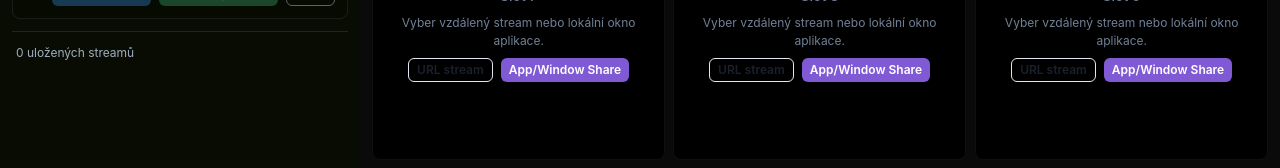
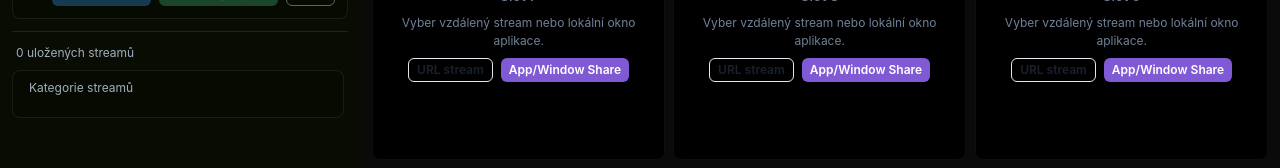
Before and after one commit to jnovec/synced-novec-online, a Next.js app: page / in a window 1280 px wide. Shown: the part 628-796 px from the top of the page. Built offline with nearby package versions, Linux system fonts and the light colour scheme.

Commit message:
Replace stream accordions with category selector

```diff
--- a/src/components/Sidebar.tsx
+++ b/src/components/Sidebar.tsx
@@ -1,4 +1,4 @@
-import { SidebarAccordionItem } from '@/components/Sidebar/SidebarAccordionItem';
+import { ChannelItem } from '@/components/Sidebar/ChannelItem';
 import { SettingsAccordionItem } from '@/components/Sidebar/Settings/SettingsAccordionItem';
 import { useChannelsContext } from '@/contexts/useChannels';
 import { useControlsContext } from '@/contexts/useControls';
@@ -25,7 +25,7 @@ export const Sidebar = () => {
   const { selectedVideo, setSelectedVideo, slots, gridSize, setSlotVideo } = useControlsContext();
   const [minimized, setMinimized] = useState<boolean>(false);
   const [sidebarMode, setSidebarMode] = useState<'sources' | 'settings'>('sources');
-  const [expandedSourceCategory, setExpandedSourceCategory] = useState<number | number[]>([]);
+  const [selectedCategoryIndex, setSelectedCategoryIndex] = useState(0);
   const [sourceUrl, setSourceUrl] = useState('');
   const [chaturbateTag, setChaturbateTag] = useState('18');
   const [chaturbateTags, setChaturbateTags] = useState(defaultChaturbateTags);
@@ -118,7 +118,7 @@ export const Sidebar = () => {
   useEffect(() => {
     if (!selectedVideo?.url) return;
     const categoryIndex = sourceCategories.findIndex(([, items]) => items.some((item) => item.url === selectedVideo.url));
-    if (categoryIndex >= 0) setExpandedSourceCategory(categoryIndex);
+    if (categoryIndex >= 0) setSelectedCategoryIndex(categoryIndex);
   }, [selectedVideo?.url, sourceCategories]);
 
   useEffect(() => {
@@ -598,11 +598,27 @@ export const Sidebar = () => {
                 {sourceError}
               </Text>
             )}
-            <Accordion allowToggle index={expandedSourceCategory} onChange={setExpandedSourceCategory}>
-              {sourceCategories.map(([category, sourceChannels]) => (
-                <SidebarAccordionItem key={category} title={category} innerData={sourceChannels} />
-              ))}
-            </Accordion>
+            <Box borderWidth="1px" borderColor="whiteAlpha.200" borderRadius="lg" bg="blackAlpha.300" p="2" mb="3">
+              <Text color="gray.400" fontSize="xs" px="2" pb="2">Kategorie streamů</Text>
+              <Flex gap="2" overflowX="auto" pb="1">
+                {sourceCategories.map(([category, sourceChannels], categoryIndex) => (
+                  <Button
+                    key={category}
+                    flexShrink={0}
+                    size="sm"
+                    borderRadius="md"
+                    colorScheme={selectedCategoryIndex === categoryIndex ? 'purple' : 'gray'}
+                    variant={selectedCategoryIndex === categoryIndex ? 'solid' : 'outline'}
+                    onClick={() => setSelectedCategoryIndex(categoryIndex)}
+                  >
+                    {category} <Badge ml="2" colorScheme="pink">{sourceChannels.length}</Badge>
+                  </Button>
+                ))}
+              </Flex>
+            </Box>
+            {sourceCategories[selectedCategoryIndex]?.[1].map((channel) => (
+              <ChannelItem key={channel.url} {...channel} />
+            ))}
           </Box>
             </Flex>
           )}
```
